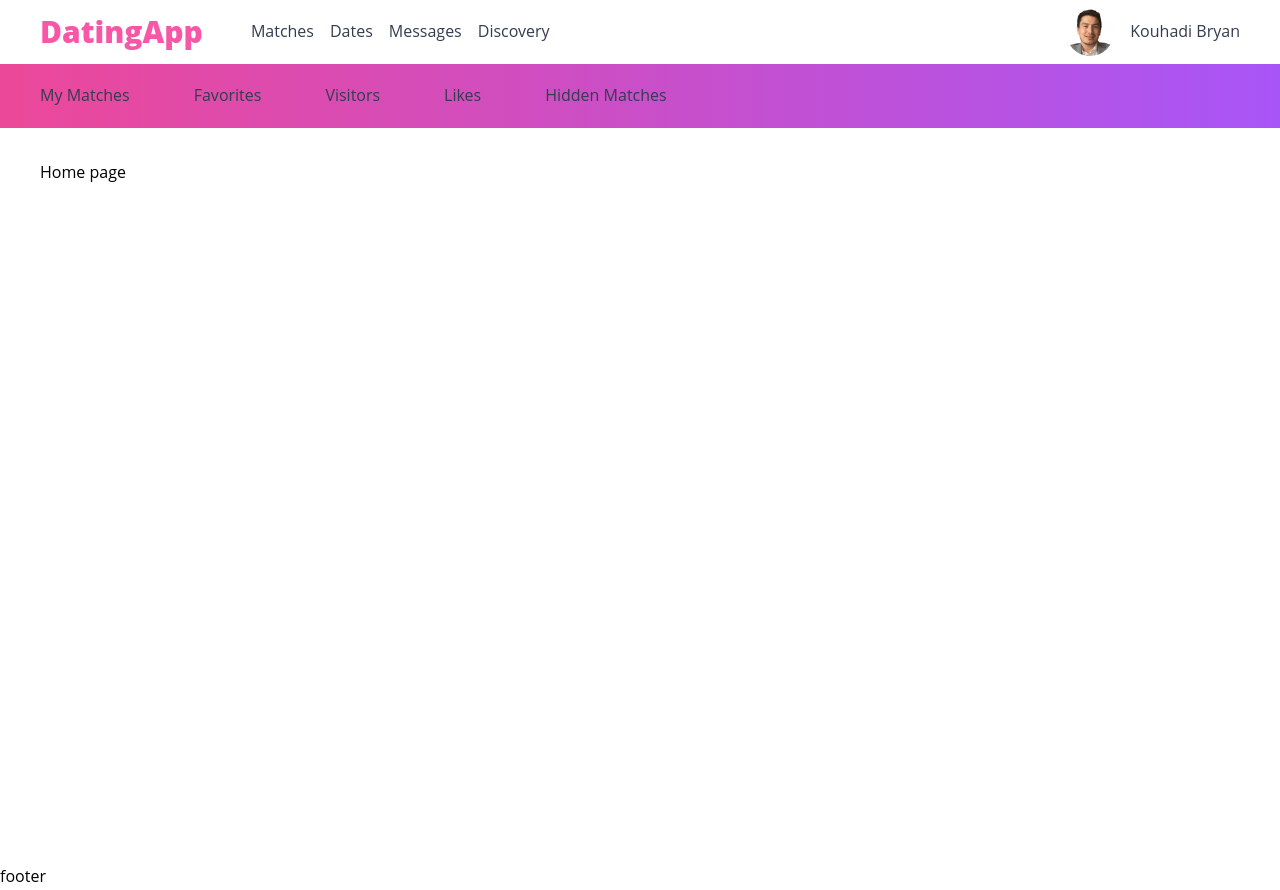
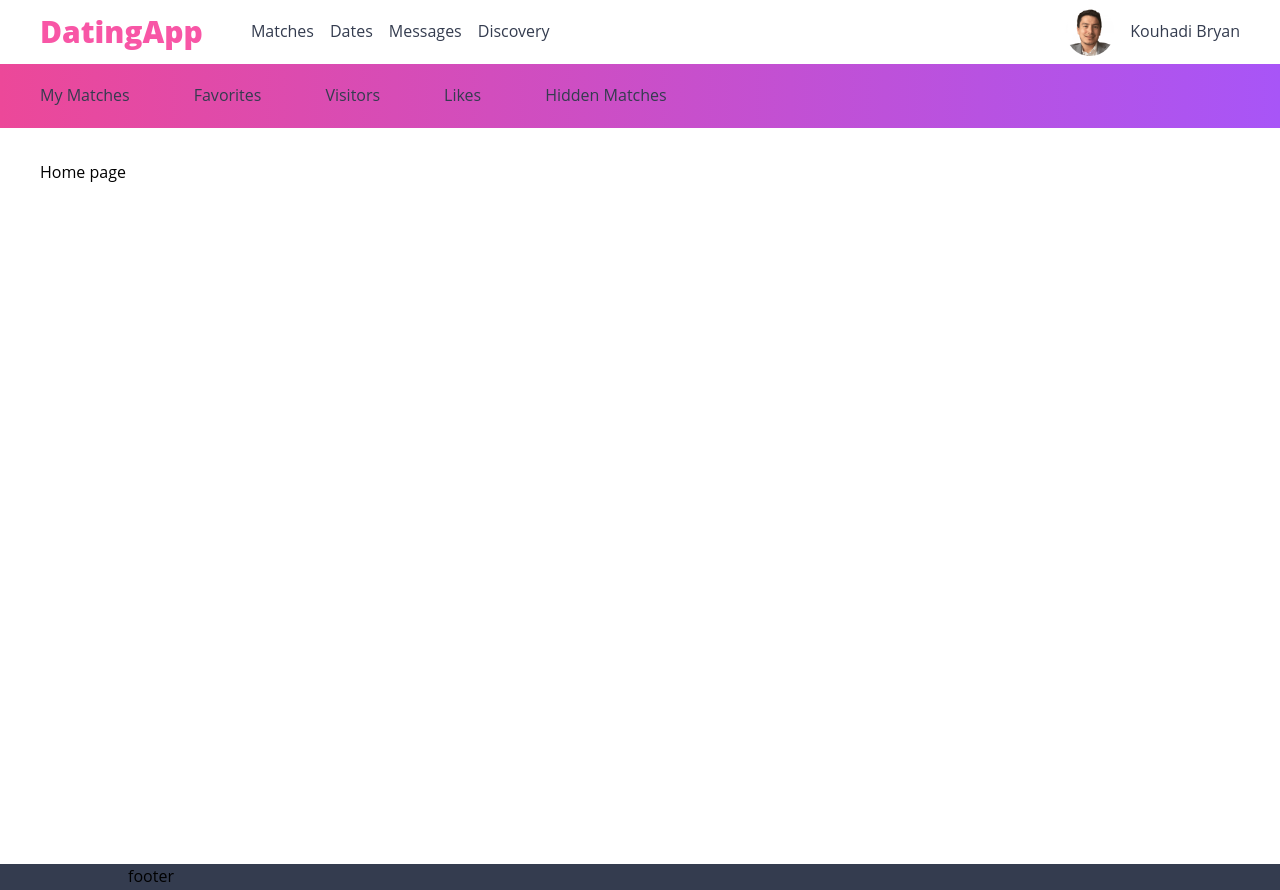
Before and after one commit to abdelrany/Dating-web-App, a Next.js app in the folder front-end/: page / in a window 1280 px wide. Built offline with nearby package versions, Linux system fonts and the light colour scheme.

Commit message:
feat: added background-color

```diff
--- a/front-end/components/Footer.tsx
+++ b/front-end/components/Footer.tsx
@@ -4,7 +4,7 @@ type Props = {}
 
 const Footer = (props: Props) => {
   return (
-    <footer>
+    <footer className='md:px-12 lg:px-32 bg-dark'>
        footer
     </footer>
   )
```
